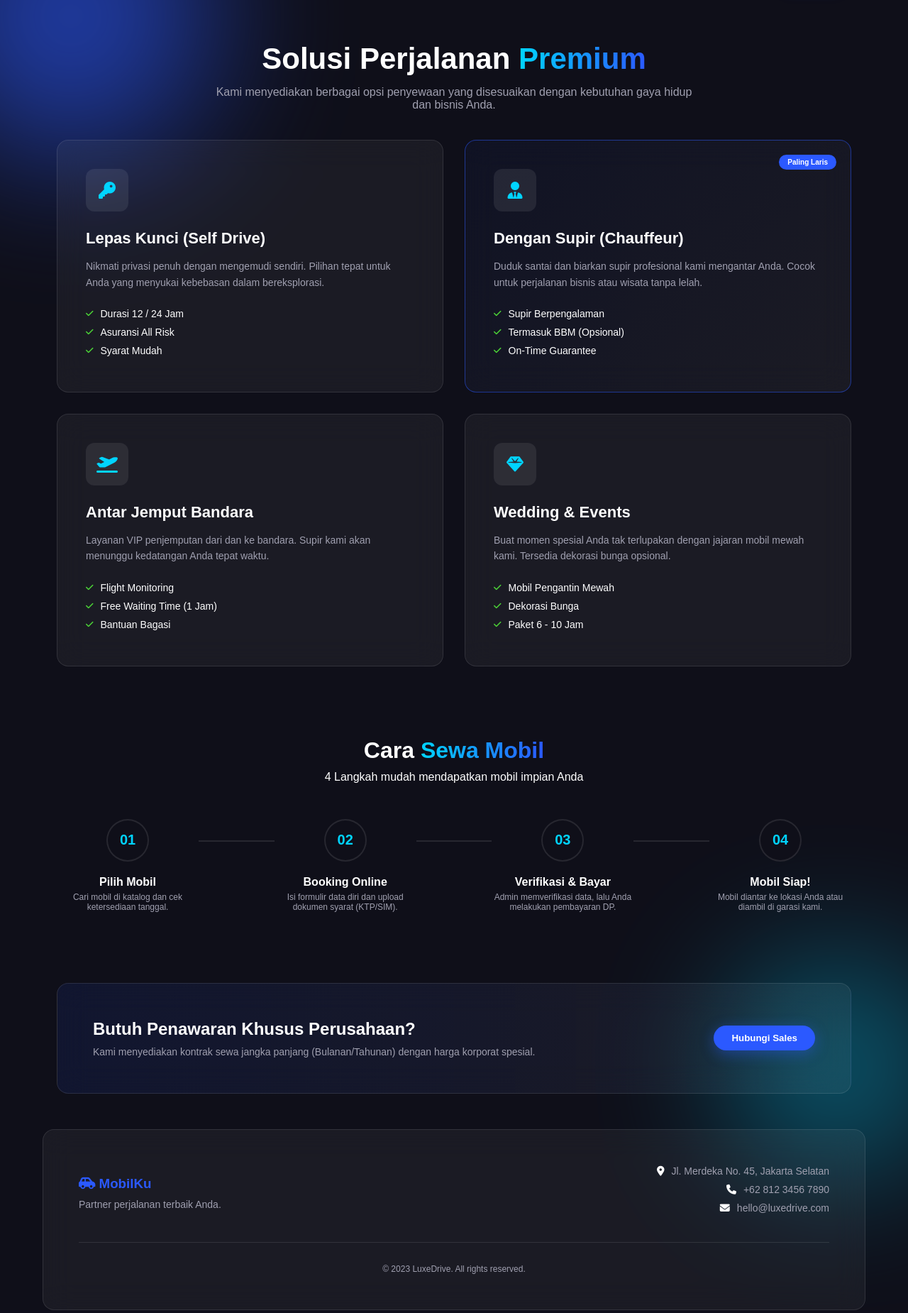
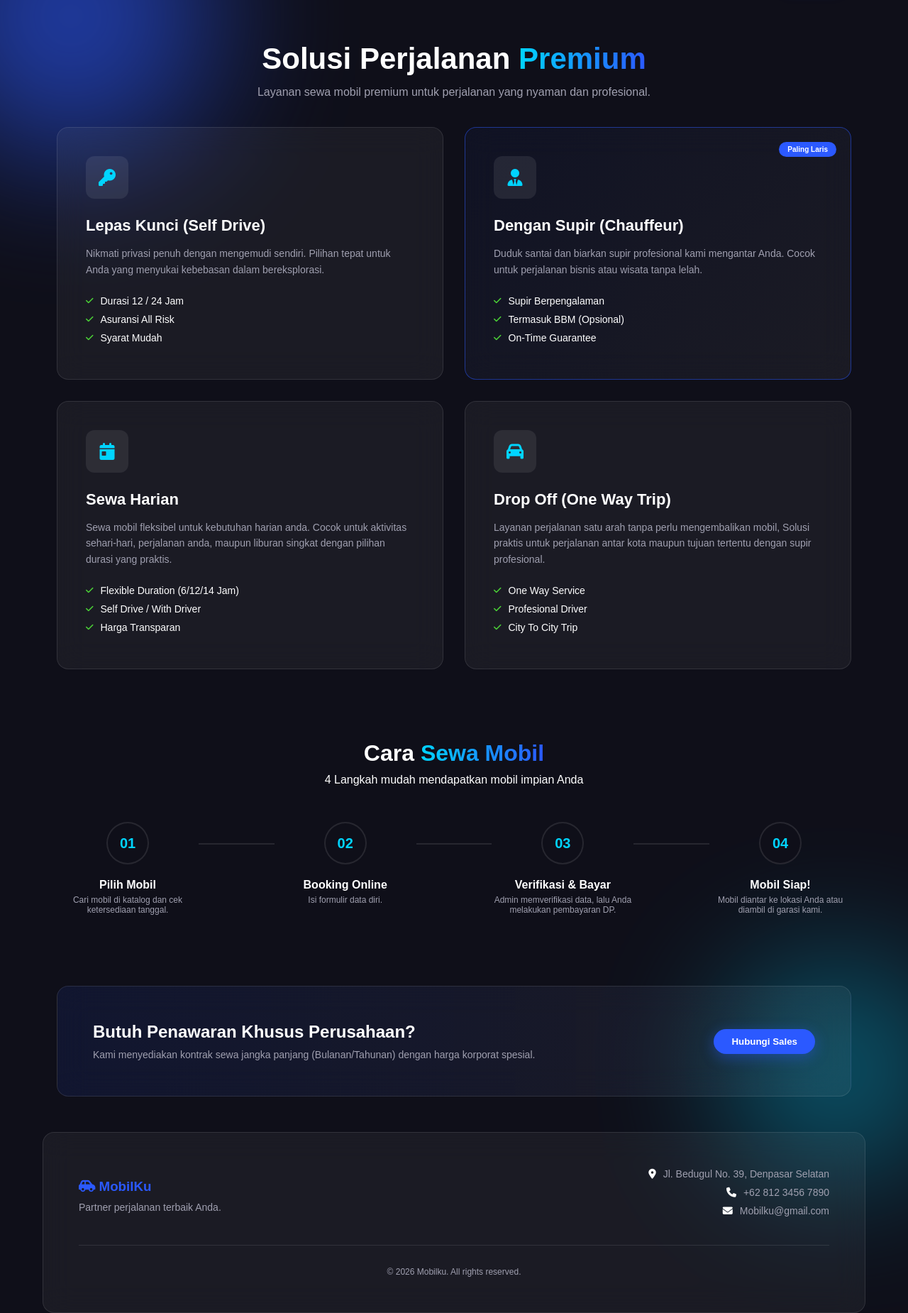
Before and after one commit to RosanKelvino/Mobilku, a PHP site: page /services.php in a window 1280 px wide; the page is wider, and only the part inside the window is pictured. Shown: the part 97-1947 px from the top of that part at 71% size. Run offline with PHP 8.4, Linux system fonts and the light colour scheme.

Commit message:
mengedit layanan dan tentang

```diff
--- a/css/about.css
+++ b/css/about.css
@@ -1,4 +1,3 @@
-
 .about-header {
     text-align: center;
     padding: 80px 20px;
@@ -13,7 +12,7 @@
 .story-section {
     display: flex;
     align-items: center;
-    padding: 0;
+    padding-left: 30px;
     overflow: hidden;
     margin-bottom: 100px;
 }
@@ -24,7 +23,7 @@
 }
 
 .story-img img {
-    width: 100%;
+    width: 90%;
     height: 100%;
     object-fit: cover;
 }
--- a/services.php
+++ b/services.php
@@ -16,16 +16,16 @@
 
     <div class="glow-orb orb-1"></div>
     <div class="glow-orb orb-2"></div>
+
     <div class="container">
-        <?php include 'navbar.php'; ?>
+         <?php include 'navbar.php'; ?>
 
 
         <div class="container">
 
             <header class="service-header">
                 <h1>Solusi Perjalanan <span class="text-gradient">Premium</span></h1>
-                <p>Kami menyediakan berbagai opsi penyewaan yang disesuaikan dengan kebutuhan gaya hidup dan bisnis
-                    Anda.</p>
+                <p>Layanan sewa mobil premium untuk perjalanan yang nyaman dan profesional.</p>
             </header>
 
             <section class="services-section">
@@ -62,29 +62,27 @@
 
                     <div class="service-card glass-panel">
                         <div class="icon-box">
-                            <i class="fa-solid fa-plane-departure"></i>
+                            <i class="fa-solid fa-calendar-day"></i>
                         </div>
-                        <h3>Antar Jemput Bandara</h3>
-                        <p>Layanan VIP penjemputan dari dan ke bandara. Supir kami akan menunggu kedatangan Anda tepat
-                            waktu.</p>
+                        <h3>Sewa Harian</h3>
+                        <p>Sewa mobil fleksibel untuk kebutuhan harian anda. Cocok untuk aktivitas sehari-hari, perjalanan anda, maupun liburan singkat dengan pilihan durasi yang praktis.</p>
                         <ul class="service-features">
-                            <li><i class="fa-solid fa-check"></i> Flight Monitoring</li>
-                            <li><i class="fa-solid fa-check"></i> Free Waiting Time (1 Jam)</li>
-                            <li><i class="fa-solid fa-check"></i> Bantuan Bagasi</li>
+                            <li><i class="fa-solid fa-check"></i> Flexible Duration (6/12/14 Jam)</li>
+                            <li><i class="fa-solid fa-check"></i> Self Drive / With Driver</li>
+                            <li><i class="fa-solid fa-check"></i> Harga Transparan</li>
                         </ul>
                     </div>
 
                     <div class="service-card glass-panel">
                         <div class="icon-box">
-                            <i class="fa-solid fa-gem"></i>
+                            <i class="fa-solid fa-car"></i>
                         </div>
-                        <h3>Wedding & Events</h3>
-                        <p>Buat momen spesial Anda tak terlupakan dengan jajaran mobil mewah kami. Tersedia dekorasi
-                            bunga opsional.</p>
+                        <h3>Drop Off (One Way Trip)</h3>
+                        <p>Layanan perjalanan satu arah tanpa perlu mengembalikan mobil, Solusi praktis untuk perjalanan antar kota maupun tujuan tertentu dengan supir profesional.</p>
                         <ul class="service-features">
-                            <li><i class="fa-solid fa-check"></i> Mobil Pengantin Mewah</li>
-                            <li><i class="fa-solid fa-check"></i> Dekorasi Bunga</li>
-                            <li><i class="fa-solid fa-check"></i> Paket 6 - 10 Jam</li>
+                            <li><i class="fa-solid fa-check"></i> One Way Service</li>
+                            <li><i class="fa-solid fa-check"></i> Profesional Driver</li>
+                            <li><i class="fa-solid fa-check"></i> City To City Trip</li>
                         </ul>
                     </div>
 
@@ -111,7 +109,7 @@
                         <div class="step-number glass-panel">02</div>
                         <div class="step-content">
                             <h4>Booking Online</h4>
-                            <p>Isi formulir data diri dan upload dokumen syarat (KTP/SIM).</p>
+                            <p>Isi formulir data diri.</p>
                         </div>
                     </div>
                     <div class="step-line"></div>
@@ -151,13 +149,13 @@
                     <p>Partner perjalanan terbaik Anda.</p>
                 </div>
                 <div class="footer-contact">
-                    <p><i class="fa-solid fa-location-dot"></i> Jl. Merdeka No. 45, Jakarta Selatan</p>
+                    <p><i class="fa-solid fa-location-dot"></i> Jl. Bedugul No. 39, Denpasar Selatan</p>
                     <p><i class="fa-solid fa-phone"></i> +62 812 3456 7890</p>
-                    <p><i class="fa-solid fa-envelope"></i> hello@luxedrive.com</p>
+                    <p><i class="fa-solid fa-envelope"></i> Mobilku@gmail.com</p>
                 </div>
             </div>
             <div class="footer-bottom">
-                <p>&copy; 2023 LuxeDrive. All rights reserved.</p>
+                <p>&copy; 2026 Mobilku. All rights reserved.</p>
             </div>
         </footer>
     </div>
```
Also changed, not shown: about.php (+18 -21 lines), gambar/5d222bf7-790e-41d6-bf74-bf7aacf51f18_removalai_preview.png (added), gambar/7cc98713-bf51-4da0-8447-075a1cf0a419_removalai_preview.png (added), gambar/Boboiboy_Halilintar-removebg-preview.png (added), gambar/Garage MobilKu.png (added), gambar/WhatsApp Image 2025-12-30 at 14.24.02.jpeg (added), gambar/acff0a0b-e41d-4c8c-9763-44ccf83ebeb4_removalai_preview.png (added), gambar/c5fcd34d-381e-4310-8adb-6f672ec68a25_removalai_preview.png (added).
